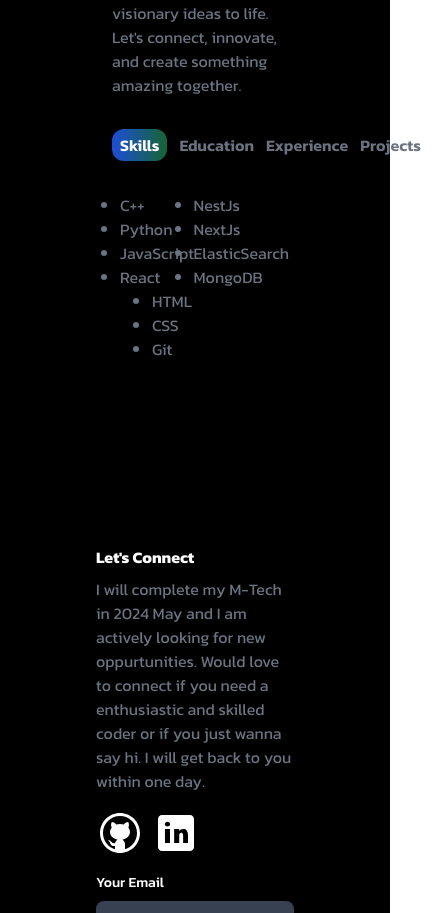
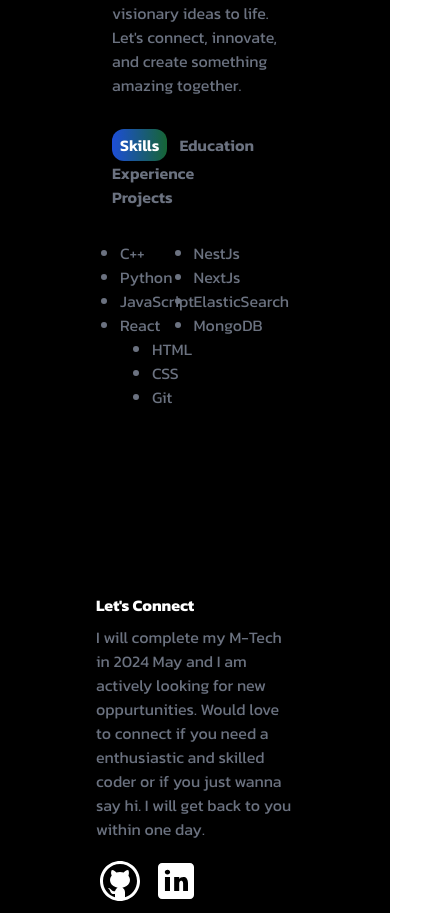
Before and after one commit to armgp/portfolio-gp, a Next.js app: page / in a window 390 px wide. Shown: the part 1803-2716 px from the top of the page, 433 px wide, since content can reach past the window. Built offline with nearby package versions, Linux system fonts and the light colour scheme.

Commit message:
resolved overflow on mobile screens

```diff
--- a/src/app/components/About.jsx
+++ b/src/app/components/About.jsx
@@ -108,7 +108,8 @@
                       join forces with like-minded individuals to bring visionary ideas to life.
                       Let's connect, innovate, and create something amazing together.`}
                   </p>
-                  <div className='flex flex-row mt-8'>
+
+                  <div className='flex flex-row flex-wrap mt-8'>
                     <TabButton
                         selectTab={() => handleTabChange("skills")}
                         active={tab === "skills"}
```
Lines whose indentation alone changed are shown as unchanged.
